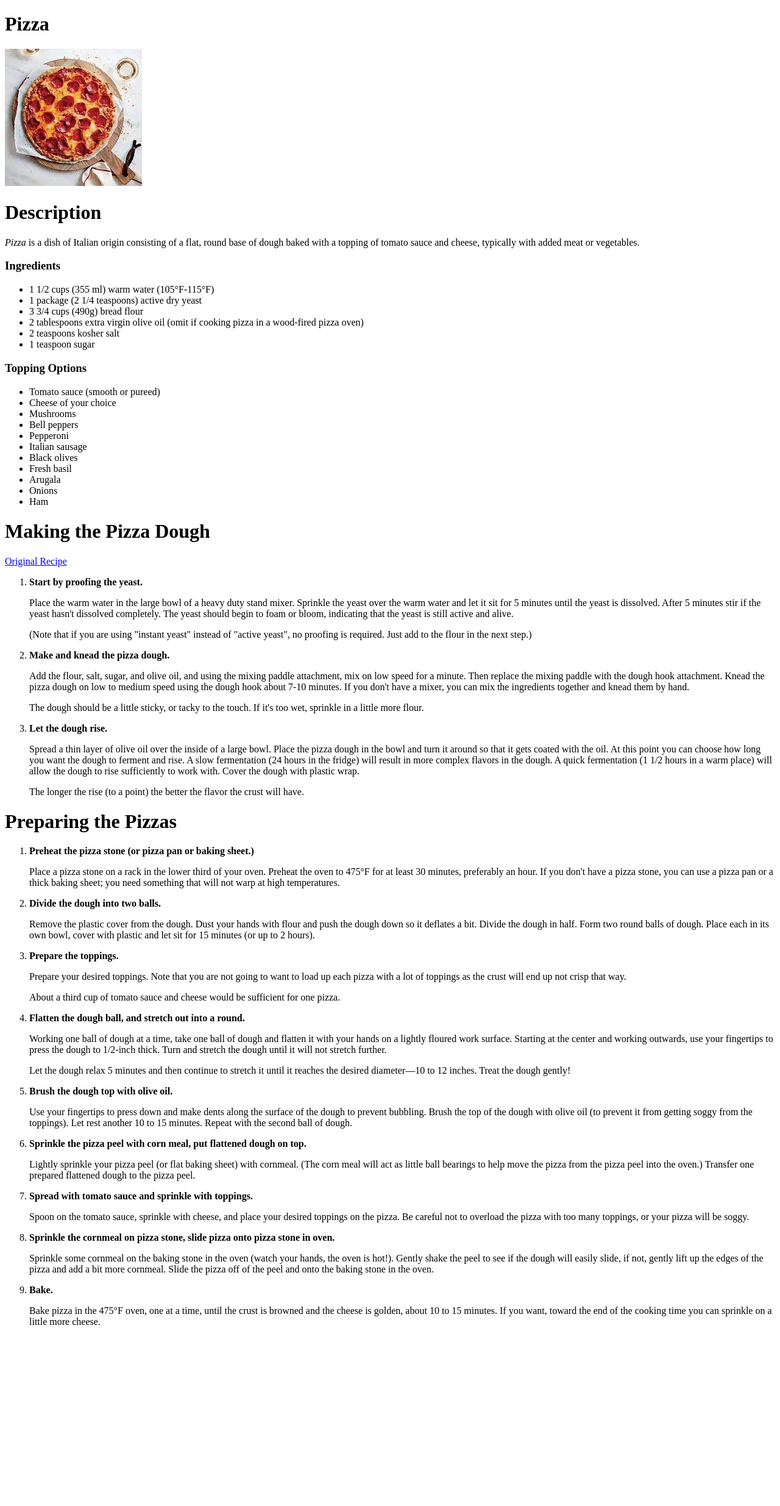
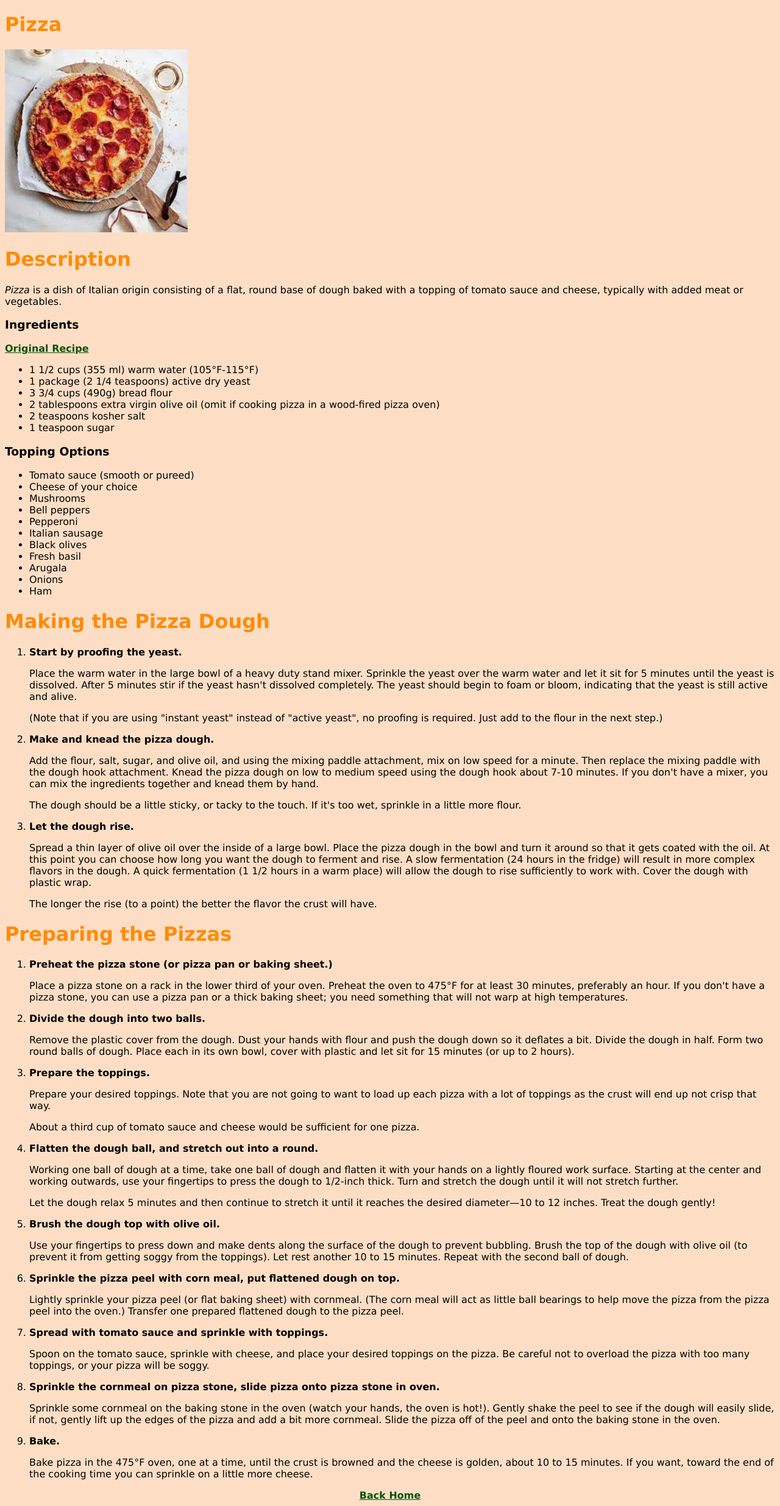
Before and after one commit to GTCode93/odin-recipes, a plain HTML site: page recipes/pizza.html in a window 1280 px wide. Shown: the whole page at 61% size. Before the commit the page ends 2193 px from the top, so only its background shows below. Drawn offline with Linux system fonts and the light colour scheme.

Commit message:
Add CSS to all pages
Changed background color, font color, font weight, font family, text alignment, and link to original website formatting.

```diff
--- a/recipes/pizza.html
+++ b/recipes/pizza.html
@@ -3,6 +3,7 @@
     <head>
         <meta charset="UTF-8">
         <title>Pizza</title>
+        <link rel="stylesheet" href="../styles.css">
     </head>
     <body>
         <h1>Pizza</h1>
@@ -15,6 +16,9 @@
             Use the recipe from this website: https://www.simplyrecipes.com/recipes/homemade_pizza/
         -->
         <h3>Ingredients</h3>
+        <div class="websitelink">
+            <a href="https://www.simplyrecipes.com/recipes/homemade_pizza/">Original Recipe</a>
+        </div>
         <ul>
             <li>1 1/2 cups (355 ml) warm water (105°F-115°F) </li>
             <li>1 package (2 1/4 teaspoons) active dry yeast</li>
@@ -38,7 +42,7 @@
             <li>Ham</li>
         </ul>
         <h1>Making the Pizza Dough</h1>
-        <a href="https://www.simplyrecipes.com/recipes/homemade_pizza/">Original Recipe</a>
+
         <ol>
             <li><strong>Start by proofing the yeast.</strong>
                 <p>
@@ -130,5 +134,8 @@
                 </p>
             </li>
         </ol>
+        <div class="backhome">
+            <a href="../index.html" class="backhome">Back Home</a>
+        </div>
     </body>
 </html>
--- /dev/null
+++ b/styles.css
@@ -0,0 +1,26 @@
+body {
+    background-color: #fddec5;
+    font-family:Verdana, Arial, sans-serif;
+}
+h1 {
+    color: rgb(255, 139, 7);
+}
+.indexfont{
+    font-weight: bold;
+    text-align: center;
+}
+a,
+.backhome {
+    color: rgb(8, 83, 8);
+}
+img {
+    height: auto;
+    width: 300px;
+}
+.backhome {
+    text-align: center;
+    font-weight: bold;
+}
+.websitelink {
+    font-weight: bold;
+}
```
Also changed, not shown: index.html (+4 -4 lines), recipes/spammusubi.html (+7 -1 lines), recipes/springrolls.html (+8 -1 lines).
